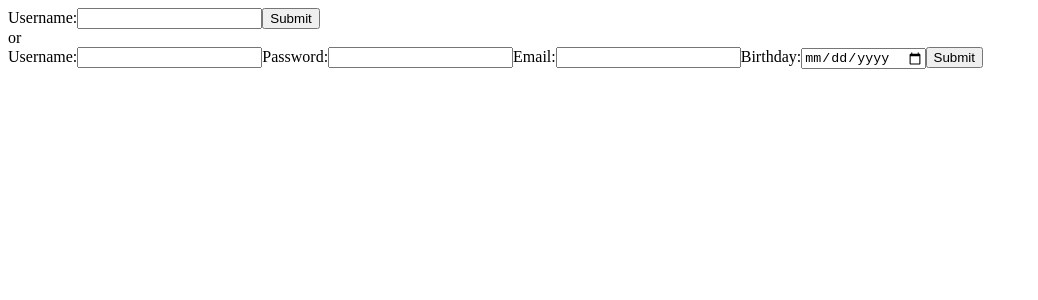
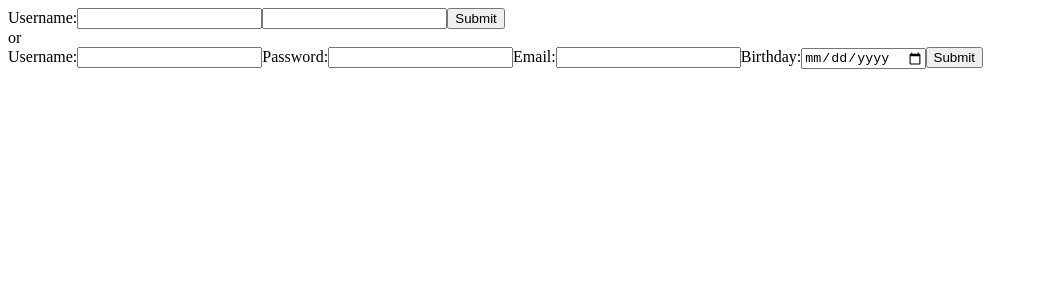
Before and after one commit to CBeauford5/myFlix-client, a React (Vite) app: page / in a window 1280 px wide. Shown: the top 300 px of the page, without its empty margins (0-1038 px from the left). Built offline with nearby package versions, Linux system fonts and the light colour scheme.

Commit message:
Update login-view.jsx
added missing field and fixed onChange

```diff
--- a/src/components/login-view/login-view.jsx
+++ b/src/components/login-view/login-view.jsx
@@ -37,16 +37,28 @@ export const LoginView = ({ onLoggedIn }) => {
 
   return (
     <form onSubmit={handleSubmit}>
+
       <label>
         Username:
         <input
           type="text"
           value={username}
+          onChange={(e) => setUsername(e.target.value)}
+          required
+        />
+      </label>
+
+      <label>
+        <input
+          type="password"
+          value={password}
           onChange={(e) => setPassword(e.target.value)}
           required
         />
       </label>
+
       <button type="submit">Submit</button>
+
     </form>
   );
 };
```
